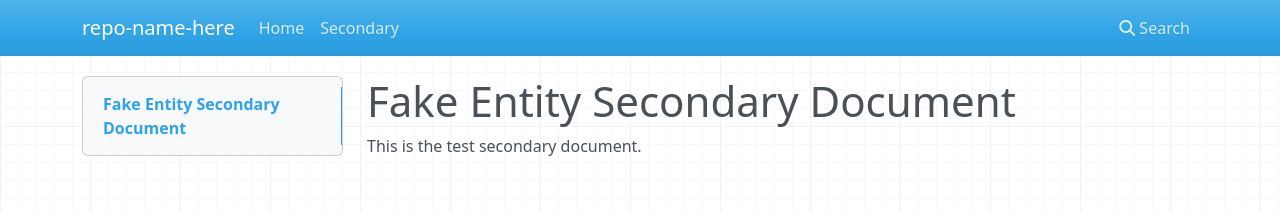
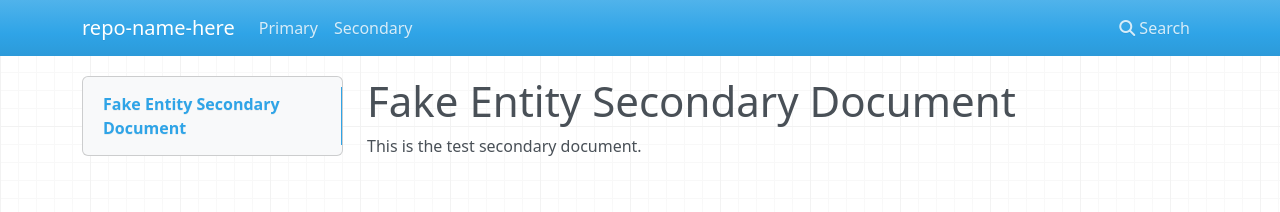
Before and after one commit to scott-ammon/fake-entity, an MkDocs documentation site: the page built from test-dir/test_readme.md, in a window 1280 px wide. Shown: the top 212 px of the page. Built offline with MkDocs 1.6.1, drawn with Linux system fonts in a browser that asks for light colours; nearby versions of some CDN libraries.

Commit message:
changing nav name

```diff
--- a/mkdocs.yaml
+++ b/mkdocs.yaml
@@ -1,5 +1,5 @@
 site_name: 'repo-name-here'
 docs_dir: ./test-dir
 nav:
-  - Home: ./index.md
+  - Primary: ./index.md
   - Secondary: ../docs/index.md
```
